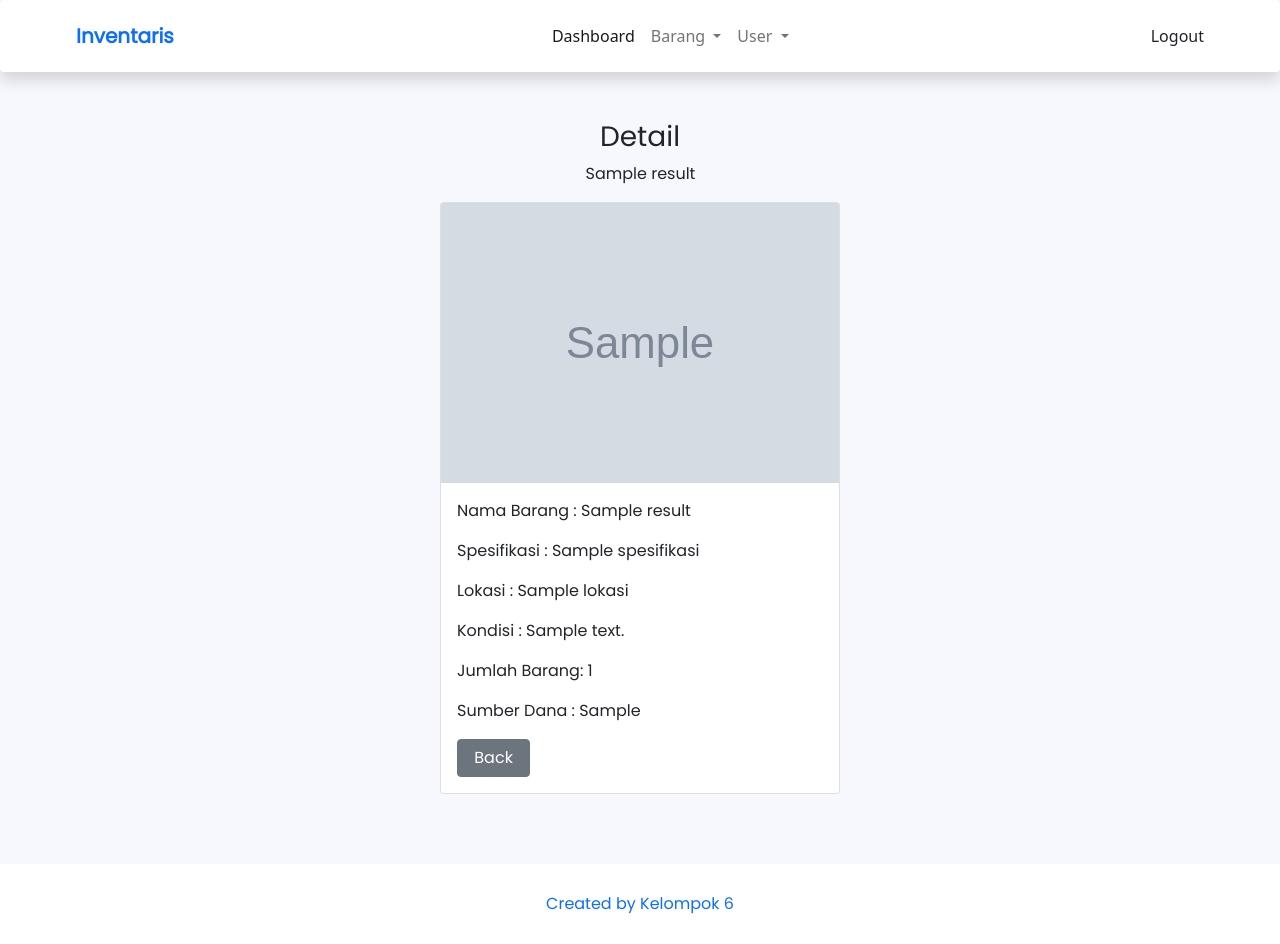
After one commit to ekadwis/for_ukom, a CodeIgniter 4 app: template app/Views/aksi/detail.php in a window 1280 px wide. The commit adds this page. Run offline with PHP 8.4 and a stand-in for CodeIgniter, Linux system fonts and the light colour scheme; the template is opened without the code that fills it: most values are stand-ins (such as "Sample title", 1, 10 or a date in 2020); grey boxes marked "Sample" are stand-in pictures; some libraries are stand-ins or nearby versions.

Commit message:
Almost Final

```diff
--- a/app/Config/Routes.php
+++ b/app/Config/Routes.php
@@ -41,6 +41,8 @@ $routes->get('/delete/(:any)', 'BarangController::delete/$1');
 $routes->get('/edit/(:any)', 'BarangController::edit/$1');
 $routes->post('/save', 'BarangController::save');
 $routes->get('/barang-keluar', 'BarangKeluarController::index');
+$routes->get('/detail/(:any)', 'BarangController::detail/$1');
+
 
 /*
  * --------------------------------------------------------------------
--- /dev/null
+++ b/app/Views/aksi/detail.php
@@ -0,0 +1,23 @@
+<?= $this->extend('layouts/template'); ?>
+
+<?= $this->section('content'); ?>
+
+<h3 class="text-center">Detail</h3>
+
+<p class="list-data text-center"><?= $result['nama_barang']; ?></p>
+<div class="card mx-auto" style="width: 25rem;">
+    <img src="/img/<?= $result['image']; ?>" class="card-img-top" alt="..." style="height: 280px;">
+    <div class="card-body">
+        <p class="fs-6">Nama Barang : <?= $result['nama_barang']; ?></p>
+        <p class="fs-6">Spesifikasi : <?= $result['spesifikasi']; ?></p>
+        <p class="fs-6">Lokasi : <?= $result['lokasi']; ?></p>
+        <p class="fs-6">Kondisi : <?= $result['kondisi']; ?></p>
+        <p class="fs-6">Jumlah Barang: <?= $result['jumlah_barang']; ?></p>
+        <p class="fs-6">Sumber Dana : <?= $result['sumber_dana']; ?></p>
+        <a href="/barang" class="btn btn-secondary" style="width: 20%;">
+            Back
+        </a>
+    </div>
+
+</div>
+<?= $this->endSection(); ?>
--- a/app/Views/tables/barang.php
+++ b/app/Views/tables/barang.php
@@ -88,9 +88,9 @@
                     <div class="card-body">
                         <h5 class="card-title fs-5" style="height: 50px;"><?= $results['nama_barang']; ?> </h5>
                         <span class="justify-content-center">
-                            <a href="#" class="btn btn-outline-primary" style="width: 60%;">Detail</a>
-                            <a href="/edit/<?= $results['id_barang']; ?>" class="btn btn-secondary"><i class=" fas fa-edit"></i></a>
-                            <a href="/delete/<?= $results['id_barang']; ?>" class="btn btn-secondary"><i class="fas fa-trash"></i></a>
+                            <a href="/detail/<?= $results['id_barang']; ?>" class="btn btn-outline-primary" style="width: 60%;">Detail</a>
+                            <a href="/edit/<?= $results['id_barang']; ?>" class="btn btn-secondary" title="Edit"><i class=" fas fa-edit"></i></a>
+                            <a href="/delete/<?= $results['id_barang']; ?>" class="btn btn-secondary" title="Hapus"><i class="fas fa-trash"></i></a>
                         </span>
                     </div>
                 </div>
--- a/app/Views/tables/barangkeluar.php
+++ b/app/Views/tables/barangkeluar.php
@@ -34,4 +34,3 @@
 
 
 <?= $this->endSection(); ?>
-<?= $this->include('layouts/footer'); ?>
```
Also changed, not shown: app/Controllers/BarangController.php (+11 -0 lines).
